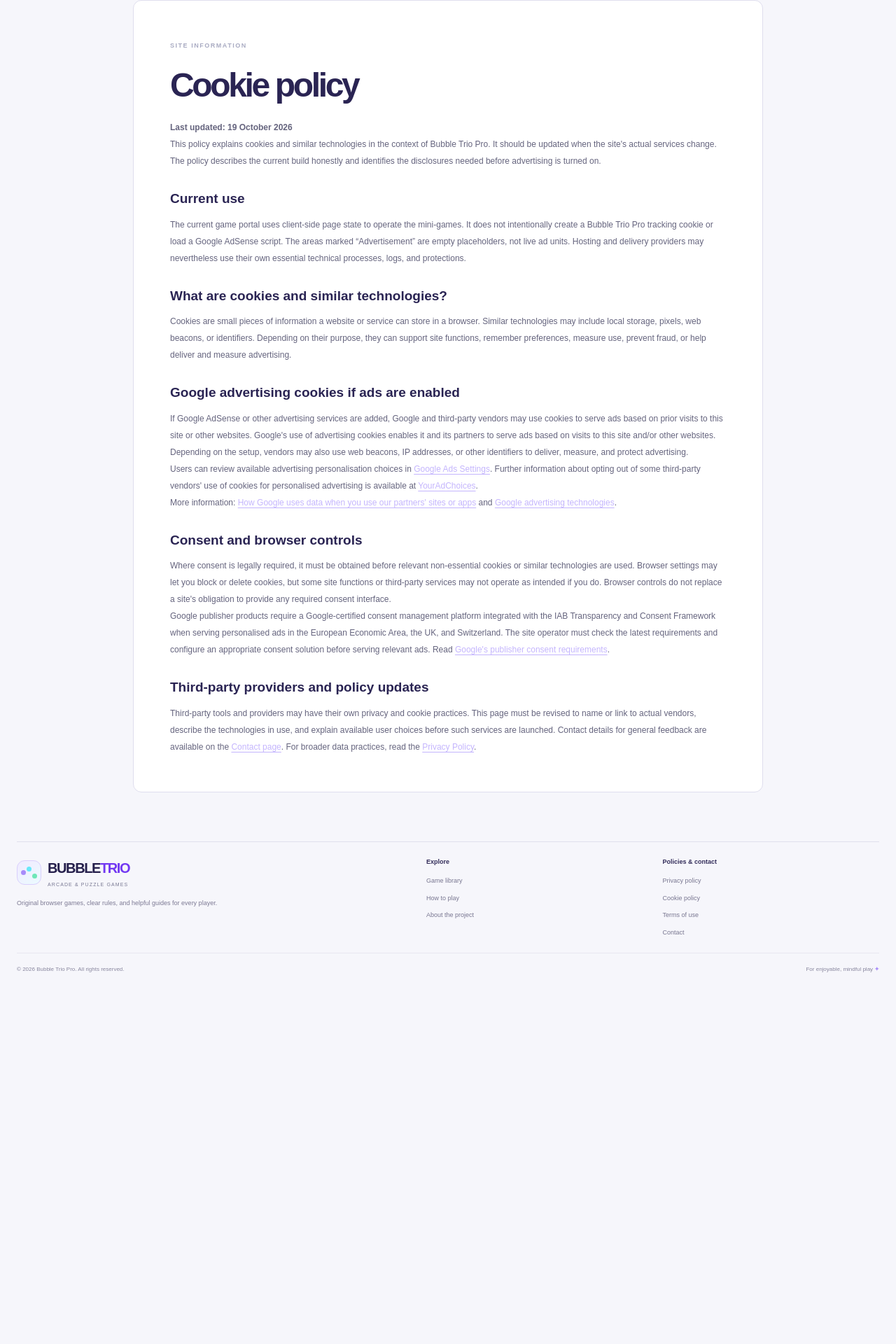
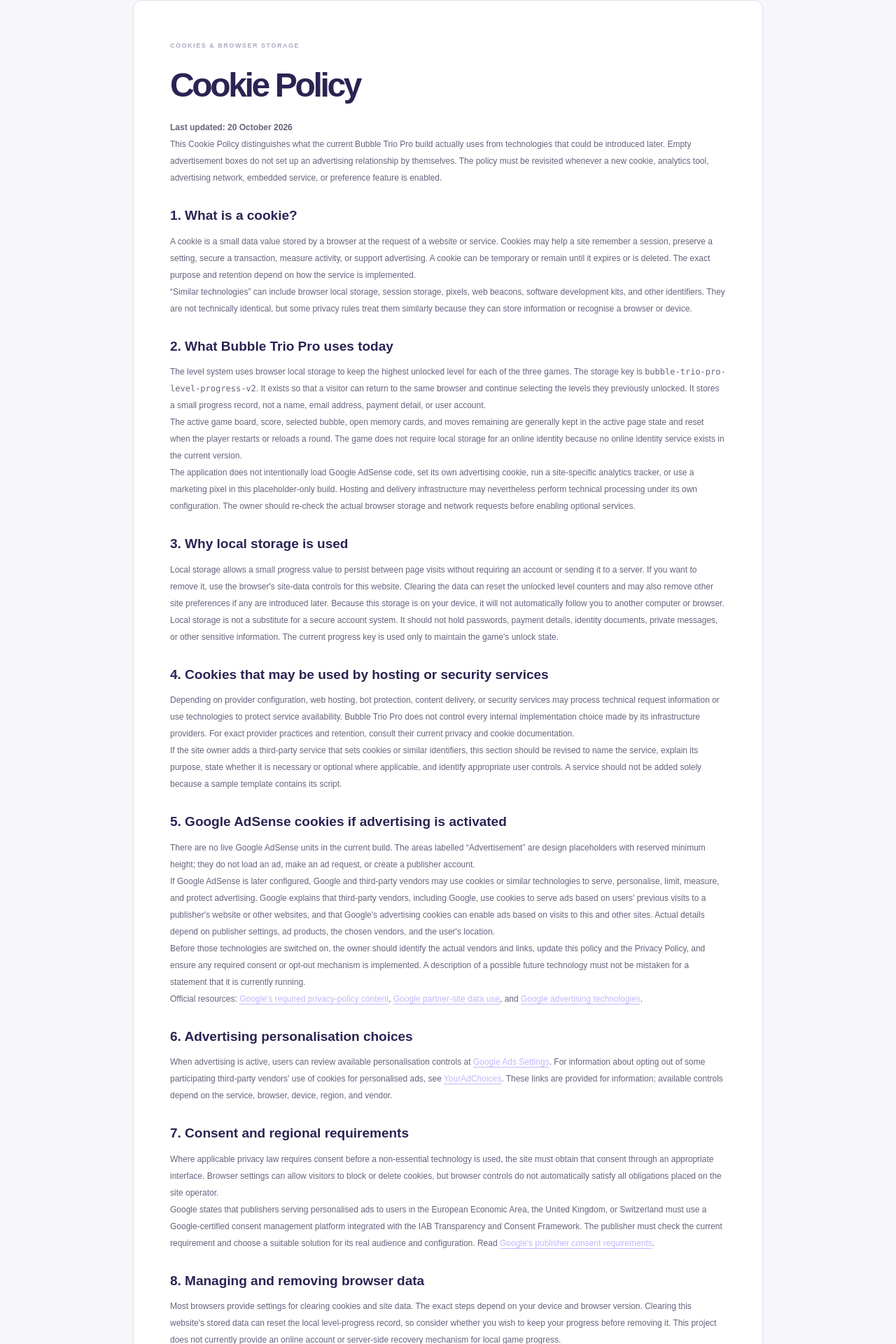
Before and after one commit to websiite01-tech/bubble-trio-pro, a Next.js app: page /cookie-policy in a window 1280 px wide. Shown: the part 115-2035 px from the top of the page at 70% size. Before the commit the page ends 1523 px from the top, so only its background shows below. Built offline with nearby package versions, Linux system fonts and the light colour scheme; no server answers.

Commit message:
policy: explain current local storage and future advertising cookies

```diff
--- a/app/cookie-policy/page.js
+++ b/app/cookie-policy/page.js
@@ -1,28 +1,56 @@
+import { siteConfig } from "../site-config";
+
 export const metadata = {
   title: "Cookie Policy",
-  description: "Learn how cookies and similar technologies may be used on Bubble Trio Pro and what choices are available."
+  description: "Detailed Cookie Policy for Bubble Trio Pro, covering current local storage, essential browser technology, possible advertising cookies, and user choices."
 };
 
 export default function CookiePolicyPage() {
   return (
-    <article className="content-page">
-      <span className="eyebrow">SITE INFORMATION</span>
-      <h1>Cookie policy</h1>
-      <p><strong>Last updated: 19 October 2026</strong></p>
-      <p>This policy explains cookies and similar technologies in the context of Bubble Trio Pro. It should be updated when the site's actual services change. The policy describes the current build honestly and identifies the disclosures needed before advertising is turned on.</p>
-      <h2>Current use</h2>
-      <p>The current game portal uses client-side page state to operate the mini-games. It does not intentionally create a Bubble Trio Pro tracking cookie or load a Google AdSense script. The areas marked “Advertisement” are empty placeholders, not live ad units. Hosting and delivery providers may nevertheless use their own essential technical processes, logs, and protections.</p>
-      <h2>What are cookies and similar technologies?</h2>
-      <p>Cookies are small pieces of information a website or service can store in a browser. Similar technologies may include local storage, pixels, web beacons, or identifiers. Depending on their purpose, they can support site functions, remember preferences, measure use, prevent fraud, or help deliver and measure advertising.</p>
-      <h2>Google advertising cookies if ads are enabled</h2>
-      <p>If Google AdSense or other advertising services are added, Google and third-party vendors may use cookies to serve ads based on prior visits to this site or other websites. Google's use of advertising cookies enables it and its partners to serve ads based on visits to this site and/or other websites. Depending on the setup, vendors may also use web beacons, IP addresses, or other identifiers to deliver, measure, and protect advertising.</p>
-      <p>Users can review available advertising personalisation choices in <a className="inline-link" href="https://adssettings.google.com/" target="_blank" rel="noreferrer">Google Ads Settings</a>. Further information about opting out of some third-party vendors' use of cookies for personalised advertising is available at <a className="inline-link" href="https://www.aboutads.info/choices/" target="_blank" rel="noreferrer">YourAdChoices</a>.</p>
-      <p>More information: <a className="inline-link" href="https://policies.google.com/technologies/partner-sites" target="_blank" rel="noreferrer">How Google uses data when you use our partners' sites or apps</a> and <a className="inline-link" href="https://policies.google.com/technologies/ads" target="_blank" rel="noreferrer">Google advertising technologies</a>.</p>
-      <h2>Consent and browser controls</h2>
-      <p>Where consent is legally required, it must be obtained before relevant non-essential cookies or similar technologies are used. Browser settings may let you block or delete cookies, but some site functions or third-party services may not operate as intended if you do. Browser controls do not replace a site's obligation to provide any required consent interface.</p>
-      <p>Google publisher products require a Google-certified consent management platform integrated with the IAB Transparency and Consent Framework when serving personalised ads in the European Economic Area, the UK, and Switzerland. The site operator must check the latest requirements and configure an appropriate consent solution before serving relevant ads. Read <a className="inline-link" href="https://support.google.com/adsense/answer/13554116" target="_blank" rel="noreferrer">Google's publisher consent requirements</a>.</p>
-      <h2>Third-party providers and policy updates</h2>
-      <p>Third-party tools and providers may have their own privacy and cookie practices. This page must be revised to name or link to actual vendors, describe the technologies in use, and explain available user choices before such services are launched. Contact details for general feedback are available on the <a className="inline-link" href="/contact">Contact page</a>. For broader data practices, read the <a className="inline-link" href="/privacy">Privacy Policy</a>.</p>
+    <article className="content-page longform-page">
+      <span className="eyebrow">COOKIES & BROWSER STORAGE</span>
+      <h1>Cookie Policy</h1>
+      <p><strong>Last updated: {siteConfig.policyLastUpdated}</strong></p>
+      <p className="page-lead">This Cookie Policy distinguishes what the current Bubble Trio Pro build actually uses from technologies that could be introduced later. Empty advertisement boxes do not set up an advertising relationship by themselves. The policy must be revisited whenever a new cookie, analytics tool, advertising network, embedded service, or preference feature is enabled.</p>
+
+      <h2>1. What is a cookie?</h2>
+      <p>A cookie is a small data value stored by a browser at the request of a website or service. Cookies may help a site remember a session, preserve a setting, secure a transaction, measure activity, or support advertising. A cookie can be temporary or remain until it expires or is deleted. The exact purpose and retention depend on how the service is implemented.</p>
+      <p>“Similar technologies” can include browser local storage, session storage, pixels, web beacons, software development kits, and other identifiers. They are not technically identical, but some privacy rules treat them similarly because they can store information or recognise a browser or device.</p>
+
+      <h2>2. What Bubble Trio Pro uses today</h2>
+      <p>The level system uses browser local storage to keep the highest unlocked level for each of the three games. The storage key is <code>bubble-trio-pro-level-progress-v2</code>. It exists so that a visitor can return to the same browser and continue selecting the levels they previously unlocked. It stores a small progress record, not a name, email address, payment detail, or user account.</p>
+      <p>The active game board, score, selected bubble, open memory cards, and moves remaining are generally kept in the active page state and reset when the player restarts or reloads a round. The game does not require local storage for an online identity because no online identity service exists in the current version.</p>
+      <p>The application does not intentionally load Google AdSense code, set its own advertising cookie, run a site-specific analytics tracker, or use a marketing pixel in this placeholder-only build. Hosting and delivery infrastructure may nevertheless perform technical processing under its own configuration. The owner should re-check the actual browser storage and network requests before enabling optional services.</p>
+
+      <h2>3. Why local storage is used</h2>
+      <p>Local storage allows a small progress value to persist between page visits without requiring an account or sending it to a server. If you want to remove it, use the browser's site-data controls for this website. Clearing the data can reset the unlocked level counters and may also remove other site preferences if any are introduced later. Because this storage is on your device, it will not automatically follow you to another computer or browser.</p>
+      <p>Local storage is not a substitute for a secure account system. It should not hold passwords, payment details, identity documents, private messages, or other sensitive information. The current progress key is used only to maintain the game's unlock state.</p>
+
+      <h2>4. Cookies that may be used by hosting or security services</h2>
+      <p>Depending on provider configuration, web hosting, bot protection, content delivery, or security services may process technical request information or use technologies to protect service availability. Bubble Trio Pro does not control every internal implementation choice made by its infrastructure providers. For exact provider practices and retention, consult their current privacy and cookie documentation.</p>
+      <p>If the site owner adds a third-party service that sets cookies or similar identifiers, this section should be revised to name the service, explain its purpose, state whether it is necessary or optional where applicable, and identify appropriate user controls. A service should not be added solely because a sample template contains its script.</p>
+
+      <h2>5. Google AdSense cookies if advertising is activated</h2>
+      <p>There are no live Google AdSense units in the current build. The areas labelled “Advertisement” are design placeholders with reserved minimum height; they do not load an ad, make an ad request, or create a publisher account.</p>
+      <p>If Google AdSense is later configured, Google and third-party vendors may use cookies or similar technologies to serve, personalise, limit, measure, and protect advertising. Google explains that third-party vendors, including Google, use cookies to serve ads based on users' previous visits to a publisher's website or other websites, and that Google's advertising cookies can enable ads based on visits to this and other sites. Actual details depend on publisher settings, ad products, the chosen vendors, and the user's location.</p>
+      <p>Before those technologies are switched on, the owner should identify the actual vendors and links, update this policy and the Privacy Policy, and ensure any required consent or opt-out mechanism is implemented. A description of a possible future technology must not be mistaken for a statement that it is currently running.</p>
+      <p>Official resources: <a className="inline-link" href="https://support.google.com/adsense/answer/1348695" target="_blank" rel="noreferrer">Google's required privacy-policy content</a>, <a className="inline-link" href="https://policies.google.com/technologies/partner-sites" target="_blank" rel="noreferrer">Google partner-site data use</a>, and <a className="inline-link" href="https://policies.google.com/technologies/ads" target="_blank" rel="noreferrer">Google advertising technologies</a>.</p>
+
+      <h2>6. Advertising personalisation choices</h2>
+      <p>When advertising is active, users can review available personalisation controls at <a className="inline-link" href="https://adssettings.google.com/" target="_blank" rel="noreferrer">Google Ads Settings</a>. For information about opting out of some participating third-party vendors' use of cookies for personalised ads, see <a className="inline-link" href="https://www.aboutads.info/choices/" target="_blank" rel="noreferrer">YourAdChoices</a>. These links are provided for information; available controls depend on the service, browser, device, region, and vendor.</p>
+
+      <h2>7. Consent and regional requirements</h2>
+      <p>Where applicable privacy law requires consent before a non-essential technology is used, the site must obtain that consent through an appropriate interface. Browser settings can allow visitors to block or delete cookies, but browser controls do not automatically satisfy all obligations placed on the site operator.</p>
+      <p>Google states that publishers serving personalised ads to users in the European Economic Area, the United Kingdom, or Switzerland must use a Google-certified consent management platform integrated with the IAB Transparency and Consent Framework. The publisher must check the current requirement and choose a suitable solution for its real audience and configuration. Read <a className="inline-link" href="https://support.google.com/adsense/answer/13554116" target="_blank" rel="noreferrer">Google's publisher consent requirements</a>.</p>
+
+      <h2>8. Managing and removing browser data</h2>
+      <p>Most browsers provide settings for clearing cookies and site data. The exact steps depend on your device and browser version. Clearing this website's stored data can reset the local level-progress record, so consider whether you wish to keep your progress before removing it. This project does not currently provide an online account or server-side recovery mechanism for local game progress.</p>
+
+      <h2>9. Changes to this policy</h2>
+      <p>This policy should be updated whenever the actual storage or service configuration changes, not just when the visual layout changes. The owner maintains the policy date in <code>app/site-config.js</code>. The date should be changed when the policy itself is materially revised. A new analytics, embedded video, advertising, or contact service should not be launched until the site accurately describes the resulting data handling.</p>
+
+      <h2>10. Questions</h2>
+      <p>For the project's available feedback routes, visit the <a className="inline-link" href="/contact">Contact page</a>. For broader information, read the <a className="inline-link" href="/privacy">Privacy Policy</a>, <a className="inline-link" href="/advertising-disclosure">Advertising Disclosure</a>, and <a className="inline-link" href="/terms">Terms of Use</a>.</p>
     </article>
   );
 }
```
